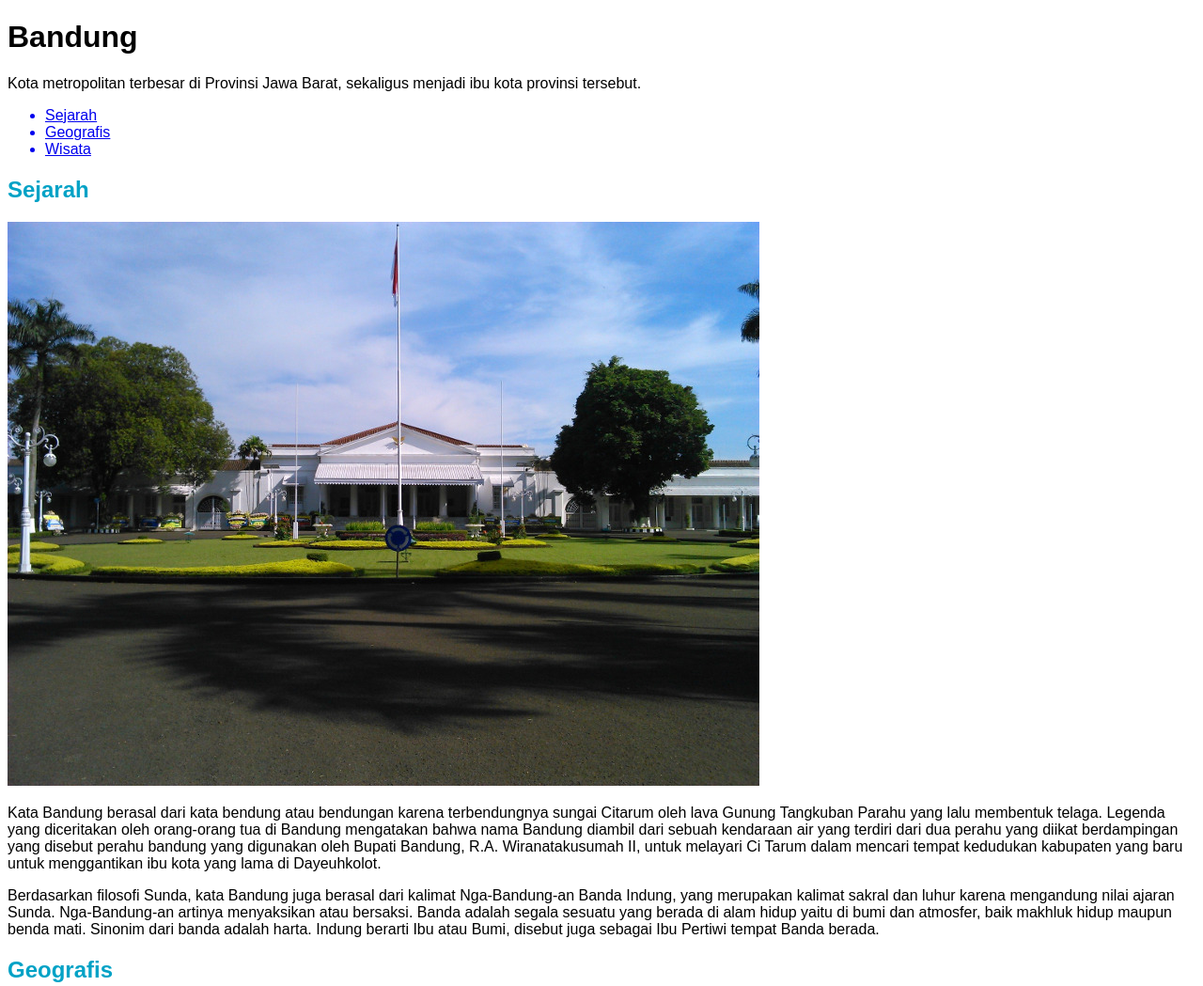
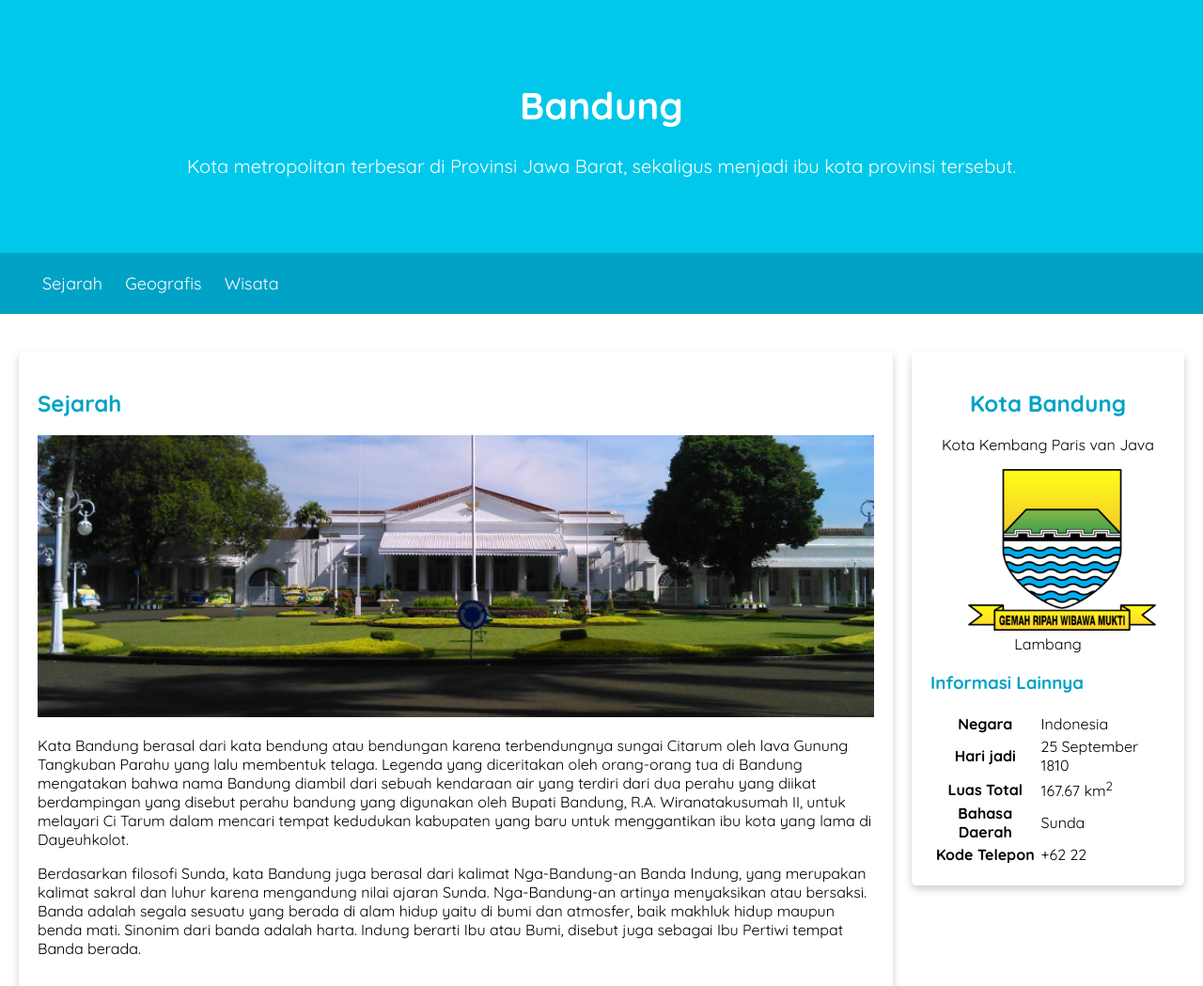
Before and after one commit to syauqi/exploration, a plain HTML site: page Dicoding Indonesia/HTML/index.html in a window 1280 px wide. Shown: the top 1049 px of the page at 94% size. Drawn offline with Linux system fonts and the light colour scheme.

Commit message:
Semangattt uqyy dicoding

```diff
--- a/Dicoding Indonesia/HTML/assets/styles/style.css
+++ b/Dicoding Indonesia/HTML/assets/styles/style.css
@@ -1,5 +1,54 @@
+@import url("https://fonts.googleapis.com/css?family=Quicksand:400,700&display=swap");
+
+* {
+  box-sizing: border-box;
+}
+
 body {
-  font-family: sans-serif;
+  font-family: "Quicksand", sans-serif;
+  margin: 0;
+  padding: 0;
+}
+
+nav {
+  background-color: #00a2c6;
+  padding: 5px;
+  position: sticky;
+  top: 0;
+}
+
+header {
+  display: inline;
+}
+
+#content {
+  float: left;
+  width: 75%;
+}
+
+aside {
+  float: right;
+  width: 25%;
+  padding-left: 20px;
+}
+
+main {
+  padding: 20px;
+  overflow: auto;
+}
+
+main {
+  padding: 20px;
+}
+
+nav a {
+  font-size: 18px;
+  font-weight: 400;
+  text-decoration: none;
+}
+
+nav a:hover {
+  font-weight: bold;
 }
 
 h2 {
@@ -15,3 +64,59 @@
   color: white;
   background-color: #00a2c6;
 }
+
+.profile header {
+  text-align: center;
+}
+
+.featured-image {
+  width: 100%;
+  max-height: 300px;
+  object-fit: cover;
+  object-position: center;
+}
+
+.profile img {
+  width: 200px;
+}
+
+.card {
+  box-shadow: 0 4px 8px 0 rgba(0, 0, 0, 0.2);
+  border-radius: 5px;
+  padding: 20px;
+  margin-top: 20px;
+}
+
+.jumbotron {
+  font-size: 20px;
+  padding: 60px;
+  background-color: #00c8eb;
+  text-align: center;
+  color: white;
+}
+
+nav li {
+  display: inline;
+  list-style-type: none;
+  margin-right: 20px;
+}
+
+nav {
+  background-color: #00a2c6;
+  padding: 5px;
+}
+
+nav a {
+  font-size: 18px;
+  font-weight: 400;
+  text-decoration: none;
+  color: white;
+}
+
+@media screen and (max-width: 1000px) {
+  #content,
+  aside {
+    width: 100%;
+    padding: 0;
+  }
+}
--- a/Dicoding Indonesia/HTML/index.html
+++ b/Dicoding Indonesia/HTML/index.html
@@ -8,11 +8,13 @@
   </head>
   <body>
     <header>
+      <div class="jumbotron">
         <h1>Bandung</h1>
         <p>
-        Kota metropolitan terbesar di Provinsi Jawa Barat, sekaligus menjadi ibu
-        kota provinsi tersebut.
+          Kota metropolitan terbesar di Provinsi Jawa Barat, sekaligus menjadi
+          ibu kota provinsi tersebut.
         </p>
+      </div>
       <nav>
         <ul>
           <a href="#sejarah"><li>Sejarah</li></a>
@@ -22,10 +24,15 @@
       </nav>
     </header>
     <main>
-      <div>
-        <article id="sejarah">
+      <div id="content">
+        <article id="sejarah" class="card">
           <h2>Sejarah</h2>
-          <img src="assets/image/history.jpg" alt="Sejarah" srcset="" />
+          <img
+            src="assets/image/history.jpg"
+            class="featured-image"
+            alt="Sejarah"
+            srcset=""
+          />
           <p>
             Kata Bandung berasal dari kata bendung atau bendungan karena
             terbendungnya sungai Citarum oleh lava Gunung Tangkuban Parahu yang
@@ -48,9 +55,14 @@
             Bumi, disebut juga sebagai Ibu Pertiwi tempat Banda berada.
           </p>
         </article>
-        <article id="geografis">
+        <article id="geografis" class="card">
           <h2>Geografis</h2>
-          <img src="assets/image/geografis.jpg" alt="Geografis" srcset="" />
+          <img
+            src="assets/image/geografis.jpg"
+            class="featured-image"
+            alt="Geografis"
+            srcset=""
+          />
           <p>
             Kota Bandung dikelilingi oleh pegunungan, sehingga bentuk morfologi
             wilayahnya bagaikan sebuah mangkok raksasa, secara geografis kota
@@ -69,7 +81,7 @@
             masalah banjir terutama pada musim hujan.
           </p>
         </article>
-        <article id="wisata">
+        <article id="wisata" class="card">
           <h2>Wisata</h2>
           <p>
             Sejak dibukanya Jalan Tol Cipularang, kota Bandung telah menjadi
@@ -80,7 +92,12 @@
           </p>
           <section>
             <h3 id="farm-house">Farm House Lembang</h3>
-            <img src="assets/image/farm-house.jpg" alt="farm-house" srcset="" />
+            <img
+              src="assets/image/farm-house.jpg"
+              class="featured-image"
+              alt="farm-house"
+              srcset=""
+            />
             <p>
               Berada di jalur utama Bandung-Lembang, Farm House menjadi objek
               wisata yang tidak pernah sepi pengunjung. Selain karena letaknya
@@ -90,7 +107,12 @@
           </section>
           <section>
             <h3 id="bosscha">Observatorium Bosscha</h3>
-            <img src="assets/image/bosscha.jpg" alt="Bosscha" srcset="" />
+            <img
+              src="assets/image/bosscha.jpg"
+              class="featured-image"
+              alt="Bosscha"
+              srcset=""
+            />
             <p>
               Memiliki beberapa teleskop, antara lain, Refraktor Ganda Zeiss,
               Schmidt Bimasakti, Refraktor Bamberg, Cassegrain GOTO, dan
@@ -107,13 +129,15 @@
         </article>
       </div>
       <aside>
-        <article>
+        <article class="profile card">
+          <header>
             <h2>Kota Bandung</h2>
             <p>Kota Kembang Paris van Java</p>
             <figure>
               <img src="assets/image/logo-bandung.png" alt="" />
               <figcaption>Lambang</figcaption>
             </figure>
+          </header>
           <section>
             <h3>Informasi Lainnya</h3>
             <table>
```
Lines whose indentation alone changed are shown as unchanged.
